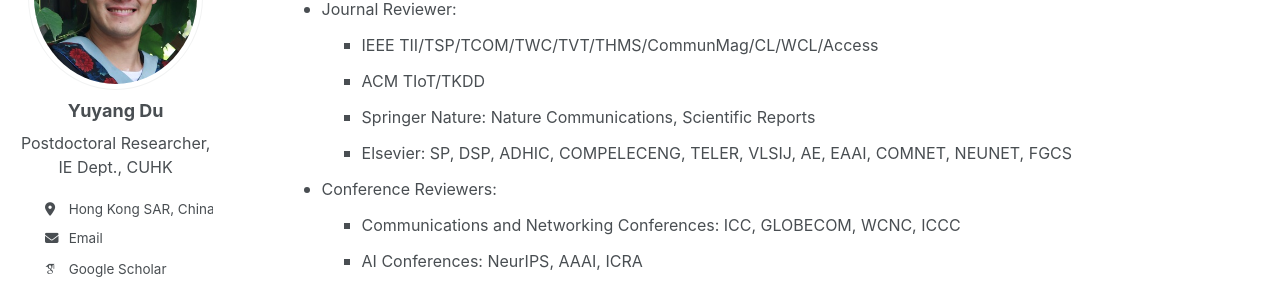
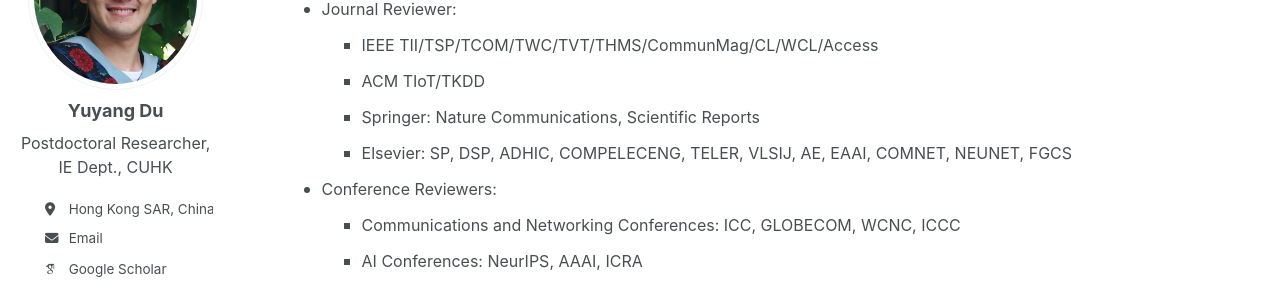
Before and after one commit to yuyangdu01/yuyangdu01.github.io, a Jekyll site: the page built from _pages/cv.md, in a window 1280 px wide and 900 px high. Shown: the part 201-492 px from the top of the window. Built offline with Jekyll 4.4.1, drawn with Linux system fonts in a browser that asks for light colours; some web fonts are replaced.

Commit message:
Update cv.md

```diff
--- a/_pages/cv.md
+++ b/_pages/cv.md
@@ -15,7 +15,7 @@ Reviewer
       <ul style="margin-left: 0px;">
         <li><font size=3>IEEE TII/TSP/TCOM/TWC/TVT/THMS/CommunMag/CL/WCL/Access</font></li>
         <li><font size=3>ACM TIoT/TKDD</font></li>
-        <li><font size=3>Springer Nature: Nature Communications, Scientific Reports</font></li>
+        <li><font size=3>Springer: Nature Communications, Scientific Reports</font></li>
         <li><font size=3>Elsevier: SP, DSP, ADHIC, COMPELECENG, TELER, VLSIJ, AE, EAAI, COMNET, NEUNET, FGCS</font></li>
       </ul>
     </ul>
```
